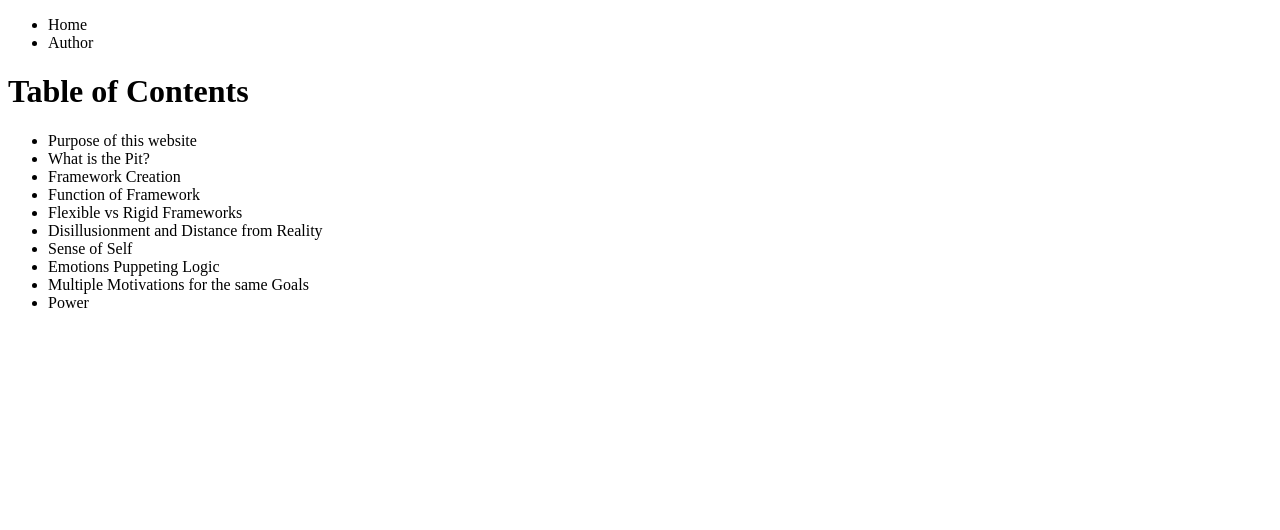
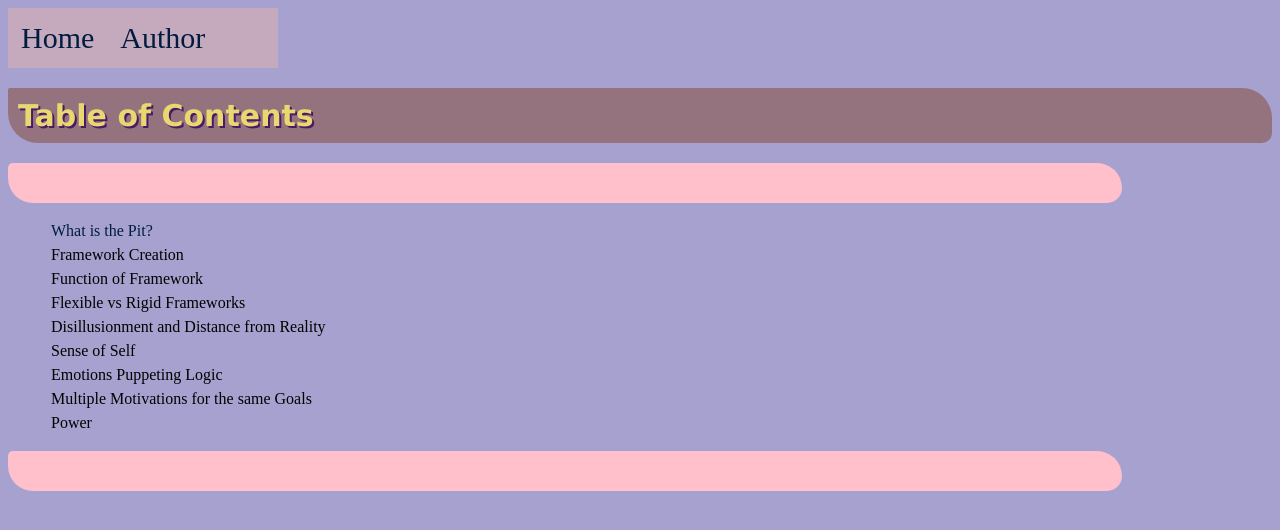
Before and after one commit to OliviaVitali/OliviaVitali, a plain HTML site: page index.html in a window 1280 px wide. Drawn offline with Linux system fonts and the light colour scheme.

Commit message:
added biography, updated homepage, added css, added ThePit.html

```diff
--- a/index.html
+++ b/index.html
@@ -4,30 +4,28 @@
     <meta charset="UTF-8">
     <meta name="viewport" content="width=device-width, initial-scale=1.0">
     <title>Eating Light</title>
+    <link rel="stylesheet" href="style.css">
 </head>
 <body>
-    <nav class = "navbar">
-        <ul>
-            <li a href="index.html">Home</li>
-            <li a href="biography.html">Author</li>
-
-        </ul>
-    </nav>
-
+        <div class="navbar">
+            <li><a class="navItem" href="index.html">Home</a></li>
+            <li><a class ="navItem" href="biography.html">Author</a></li>
+        </div>
+<div>
     <h1>Table of Contents</h1>
     <p>
         <ul>
-            <li a href="purpose.html">Purpose of this website</li>
-            <li>What is the Pit?</li>
-            <li>Framework Creation</li>
-            <li>Function of Framework</li>
-            <li>Flexible vs Rigid Frameworks</li>
-            <li>Disillusionment and Distance from Reality</li>
-            <li>Sense of Self</li>
-            <li>Emotions Puppeting Logic</li>
-            <li>Multiple Motivations for the same Goals</li>
-            <li>Power</li>
+            <li><a href="thePit.html">What is the Pit?</li>
+            <li><a href="#"></a>Framework Creation</li>
+            <li><a href="#"></a>Function of Framework</li>
+            <li><a href="#"></a>Flexible vs Rigid Frameworks</li>
+            <li><a href="#"></a>Disillusionment and Distance from Reality</li>
+            <li><a href="#"></a>Sense of Self</li>
+            <li><a href="#"></a>Emotions Puppeting Logic</li>
+            <li><a href="#"></a>Multiple Motivations for the same Goals</li>
+            <li><a href="#"></a>Power</li>
         </ul>
     </p>
+    </div>
 </body>
 </html>
--- a/style.css
+++ b/style.css
@@ -1,12 +1,75 @@
 p{
-    padding-top: 5px;
-    padding-bottom: 5px;
-    padding-left: 15px;
-    padding-right: 15px;
+    padding-top: 20px;
+    padding-bottom: 20px;
+    padding-left: 20px;
+    padding-right: 20px;
     font-family: monospace;
-    font-size:15px
+    font-size:15px;
+    background-color: pink;
+    border-radius: 10px 50px 30px;
+    border: 3px;
+    border-color: white;
+    width: 85%;
+    align-content: center;
 }
 h{
+    font-size: 50px;
+    font-family:monospace;
+    background-color: rgb(148, 115, 126);
+    color:rgb(233, 215, 112);
+    font-weight: bold;
+    padding: 10px;
+    border-radius: 2px 30px 10px;
+    text-shadow: 2px 2px rgb(73, 26, 104);
+    text-decoration: none;
+}
+h1{
     font-size: 30px;
-    font-family:monospace;
+    font-family:Verdana, Geneva, Tahoma, sans-serif;
+    background-color: rgb(148, 115, 126);
+    color:rgb(233, 215, 112);
+    font-weight: bold;
+    padding: 10px;
+    border-radius: 2px 30px 10px;
+    text-shadow: 2px 2px rgb(73, 26, 104);
+    text-decoration: none;
 }
+a:link{
+color: rgb(2, 28, 63);
+text-decoration: none;
+}
+a:visited{
+color:rgb(43, 13, 46);
+text-decoration: none;
+}
+a:hover{
+    text-decoration: none;
+}
+a:active{
+    text-decoration: none;
+}
+li{
+    list-style-type: none;
+    padding: 3px;
+    text-decoration: none;
+}
+ul{
+
+}
+.navbar{
+    background-color: rgba(224, 180, 174, 0.527);
+    color: rgb(7, 1, 22);
+    display:inline-flex;
+    padding-left: 10px;
+    padding-top: 10px;
+    padding-bottom: 10px;
+    text-decoration: none;
+    font-size: 30px;
+    padding-right: 50px;
+}
+.navItem{
+    padding-right:20px;
+}
+body{
+    background-color: rgb(166, 161, 206);
+}
```
Also changed, not shown: biography.html (added, +19 -0 lines), thePit.html (+6 -5 lines).
